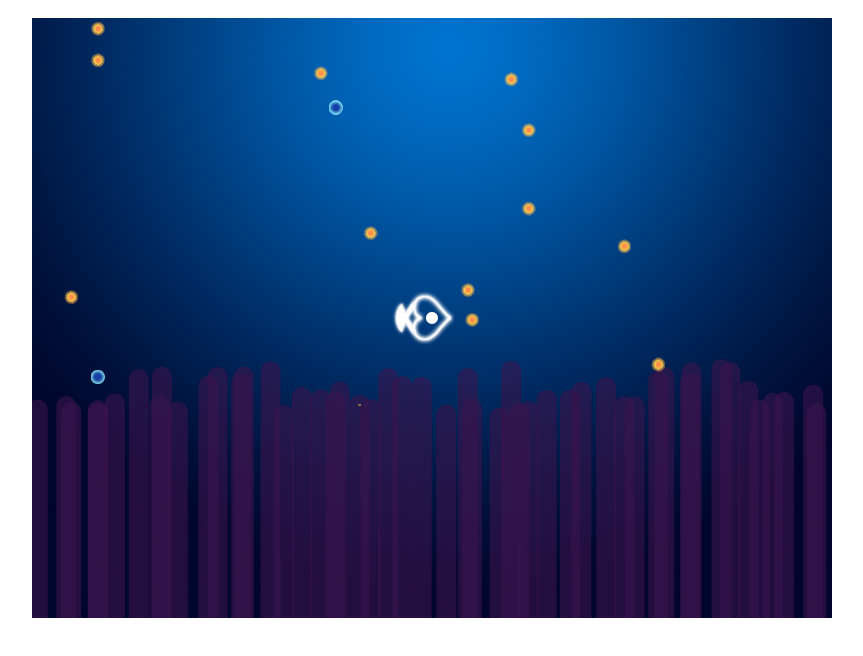
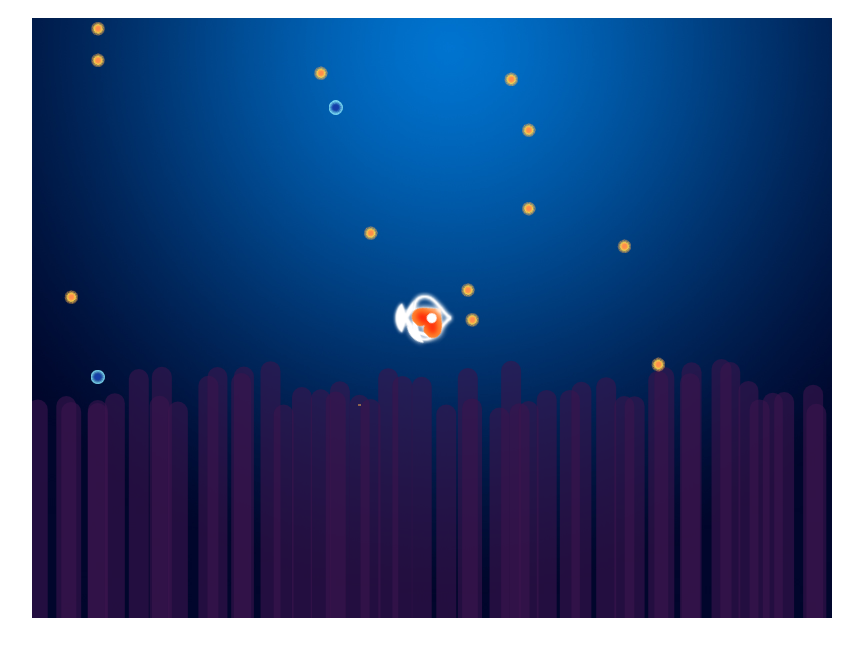
Before and after one commit to white-shirt/HTML5-Game, a plain HTML site: page index.html in a window 1280 px wide. Shown: the whole page, without its empty margins (208-1071 px from the left). Drawn offline with Linux system fonts and the light colour scheme.

Commit message:
babyFish

```diff
--- a/index.html
+++ b/index.html
@@ -23,5 +23,6 @@
 <script type="text/javascript" src="js/fruit.js"></script>
 <script type="text/javascript" src="js/fishMom.js"></script>
 <script type="text/javascript" src="js/collision.js"></script>
+    <script type="text/javascript" src="js/babyFish.js"></script>
 </body>
 </html>
--- /dev/null
+++ b/js/babyFish.js
@@ -0,0 +1,39 @@
+/**
+ * Created by Administrator on 2017/3/5.
+ */
+var babyFishObj = function () {
+    this.x;
+    this.y;
+    this.babyEye = new Image();
+    this.babyBody = new Image();
+    this.babyTail = new Image();
+    this.angle;
+};
+
+/*初始化*/
+
+babyFishObj.prototype.init = function () {
+    this.x = canvasWidth * 0.5 - 50;
+    this.y = canvasHeight * 0.5 + 50;
+    this.angle = 0;
+    this.babyEye.src = 'img/babyEye0.png';
+    this.babyBody.src = 'img/babyFade0.png';
+    this.babyTail.src = 'img/babyTail0.png';
+};
+
+
+babyFishObj.prototype.draw = function () {
+    this.x = lerpDistance(mom.x,this.x,0.98);
+    this.y = lerpDistance(mom.y,this.y,0.98);
+    var deltaY = mom.y - this.y;
+    var deltaX = mom.x - this.x;
+    var beta = Math.atan2(deltaY,deltaX) + Math.PI;
+    this.angle = lerpAngle(beta,this.angle,0.6);
+    ctx1.save();
+    ctx1.translate(this.x,this.y);
+    ctx1.rotate(this.angle);
+    ctx1.drawImage(this.babyTail,-this.babyTail.width * 0.5 + 23,-this.babyTail.height * 0.5);
+    ctx1.drawImage(this.babyBody,-this.babyBody.width * 0.5,-this.babyBody.height * 0.5);
+    ctx1.drawImage(this.babyEye,-this.babyEye.width * 0.5,-this.babyEye.height * 0.5);
+    ctx1.restore();
+};
--- a/js/main.js
+++ b/js/main.js
@@ -15,6 +15,8 @@ var fruit;
 var mom;                                                                                                         //大鱼
 var mouseX;                                                                                                      //鼠标x坐标
 var mouseY;                                                                                                      //鼠标Y坐标
+var baby;
+
 
 document.body.onload = game;
 
@@ -48,22 +50,26 @@ function init() {
 
     mouseX = canvasWidth * 0.5;             //鼠标初始位置
     mouseY = canvasHeight * 0.5;
+
+    baby = new babyFishObj();               //小鱼
+    baby.init();                            //初始化小鱼
 }
 
 /*动画帧*/
 function gameLoop() {
-    requestAnimationFrame(gameLoop); //api,当前帧绘制完成后，根据机器性能决定间隔多久绘制下一帧
+    requestAnimationFrame(gameLoop);                                                                        //api,当前帧绘制完成后，根据机器性能决定间隔多久绘制下一帧
     var now = Date.now();
     deltaTime = now - lastTime;
     lastTime = now;
     if(deltaTime > 40) deltaTime = 40;
-    drawBackground();   //背景函数
-    ane.draw();         //绘制海葵
-    fruit.draw();       //绘制果实
-    fruitMonitor();     //监视屏幕中的果实数量，当小于15个时，重新生长
-    ctx1.clearRect(0,0,canvasWidth,canvasHeight);   //清空上一次绘制
-    mom.draw();         //绘制大鱼
-    momFruitCollision();
+    drawBackground();                                                                                       //背景函数
+    ane.draw();                                                                                             //绘制海葵
+    fruit.draw();                                                                                           //绘制果实
+    fruitMonitor();                                                                                         //监视屏幕中的果实数量，当小于15个时，重新生长
+    ctx1.clearRect(0,0,canvasWidth,canvasHeight);                                                           //清空上一次绘制
+    mom.draw();                                                                                             //绘制大鱼
+    momFruitCollision();                                                                                    //大鱼吃掉果实
+    baby.draw();                                                                                            //绘制小鱼
 }
 
 
```
